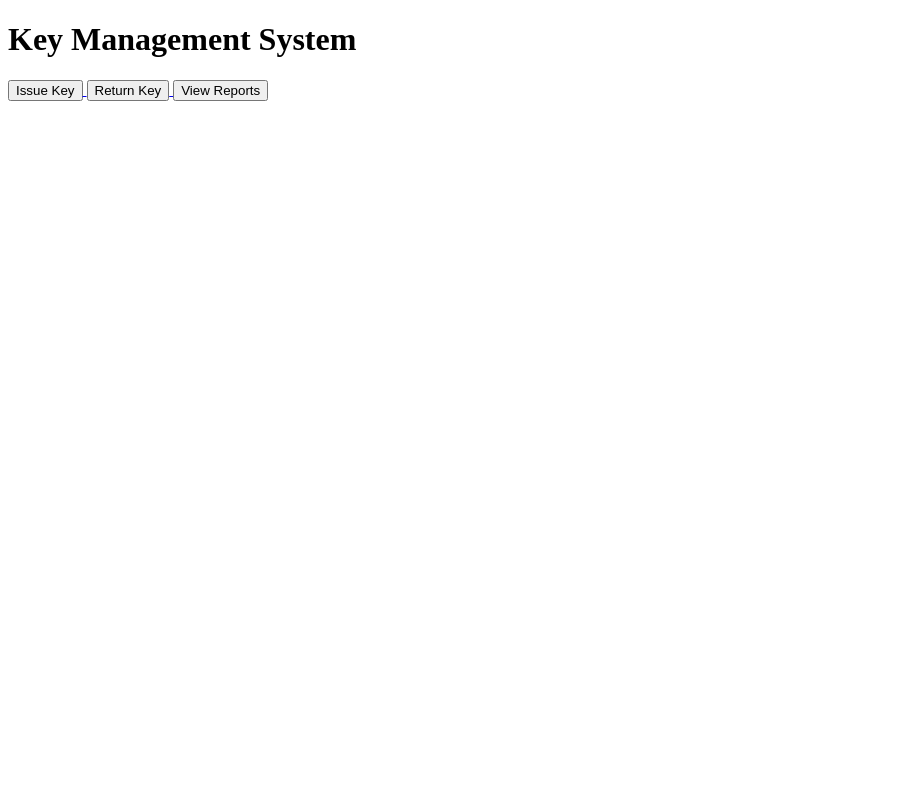
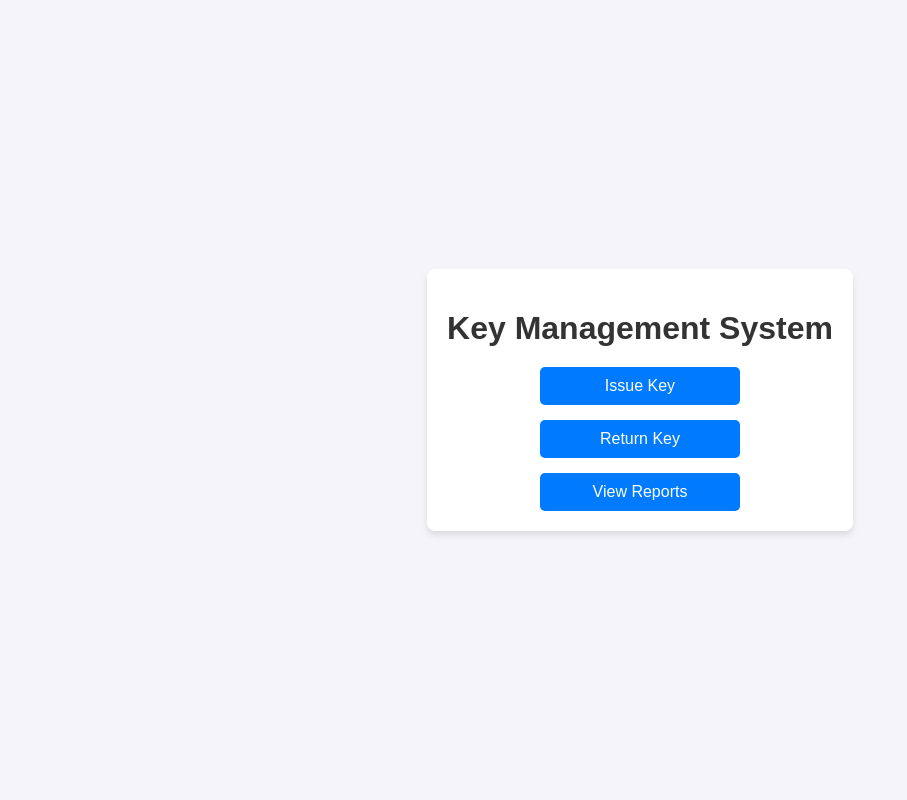
Before and after one commit to yuri1602/Key_Manager, a Django app: page /keys/ in a window 1280 px wide. Shown: the whole page, without its empty margins (0-907 px from the left). Run offline with Django 5.2, Linux system fonts and the light colour scheme.

Commit message:
Update main_page.html

```diff
--- a/keys/templates/keys/main_page.html
+++ b/keys/templates/keys/main_page.html
@@ -4,10 +4,55 @@
     <meta charset="UTF-8">
     <meta name="viewport" content="width=device-width, initial-scale=1.0">
     <title>Main Page</title>
+    <style>
+        body {
+            font-family: Arial, sans-serif;
+            background-color: #f4f4f9;
+            display: flex;
+            justify-content: center;
+            align-items: center;
+            height: 100vh;
+            margin: 0;
+        }
+        .container {
+            text-align: center;
+            background: #fff;
+            padding: 20px;
+            border-radius: 8px;
+            box-shadow: 0 4px 6px rgba(0, 0, 0, 0.1);
+        }
+        h1 {
+            margin-bottom: 20px;
+            color: #333;
+        }
+        .menu {
+            display: flex;
+            flex-direction: column;
+            gap: 15px;
+        }
+        .menu a {
+            text-decoration: none;
+        }
+        .menu button {
+            width: 200px;
+            padding: 10px;
+            background-color: #007BFF;
+            color: white;
+            border: none;
+            border-radius: 5px;
+            cursor: pointer;
+            font-size: 16px;
+            transition: background-color 0.3s;
+        }
+        .menu button:hover {
+            background-color: #0056b3;
+        }
+    </style>
 </head>
 <body>
+    <div class="container">
         <h1>Key Management System</h1>
-    <div>
+        <div class="menu">
             <a href="{% url 'issue_key' %}">
                 <button>Issue Key</button>
             </a>
@@ -18,5 +63,6 @@
                 <button>View Reports</button>
             </a>
         </div>
+    </div>
 </body>
 </html>
```
Lines whose indentation alone changed are shown as unchanged.
